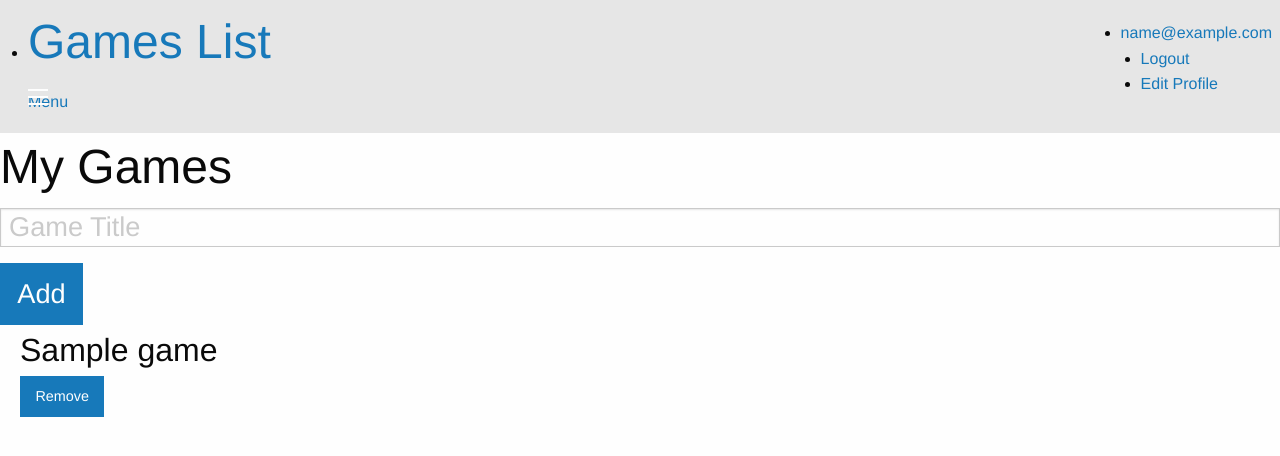
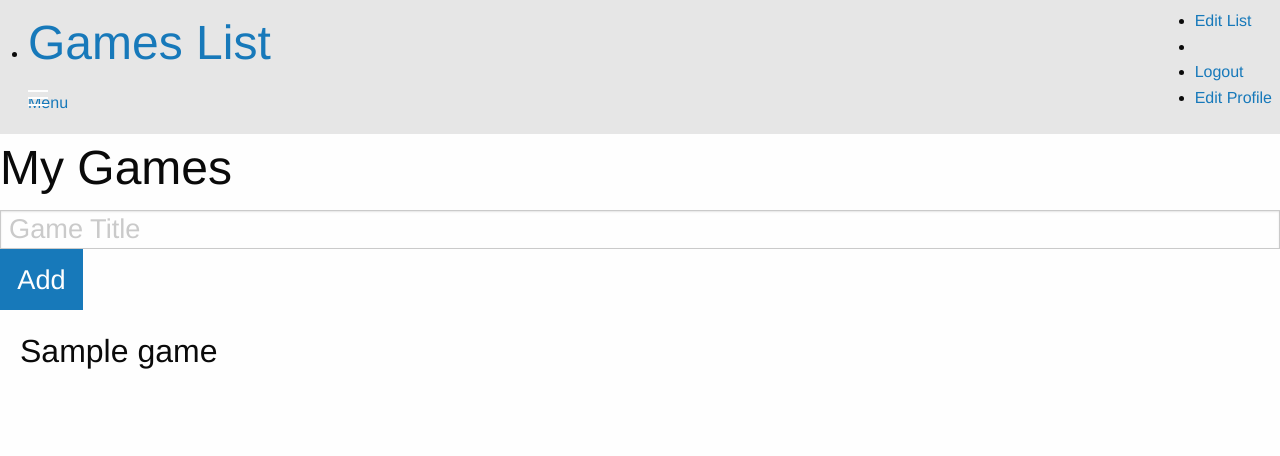
Before and after one commit to drueck/games, a Rails app: page /games in a window 1280 px wide. Shown: the top 456 px of the page. Run offline with Rails 7, Linux system fonts and the light colour scheme; a user stored in the database is signed in; tables that the repository leaves empty hold one stand-in row (values such as "Sample post"); style sheets or scripts are compiled from the project's sources; some libraries are stand-ins or nearby versions.

Commit message:
User can click Edit List to delete games
Replace delete buttons with (X) icons, hidden initially
Add 'Edit List' link to top nav bar. When the user clicks this
it shows the (X) icons by each game. Clicking those will delete
the associated game and refresh the list. When in edit mode the
'Edit List' link changes to 'Done Editing'. When the user clicks
that the (X) icons are hidden again.

```diff
--- a/app/assets/stylesheets/app.css.scss
+++ b/app/assets/stylesheets/app.css.scss
@@ -5,3 +5,6 @@ ul.unstyled {
 .button {
 	box-shadow: none;
 }
+a {
+	cursor: pointer;
+}
--- a/app/assets/stylesheets/games.css.scss
+++ b/app/assets/stylesheets/games.css.scss
@@ -15,3 +15,22 @@ input.add-game-button {
 input.remove-game-button {
 	margin-bottom: 0;
 }
+
+.add-game-form-section {
+	input, button {
+		margin: 0;
+	}
+	margin-bottom: 1em;
+}
+
+.games {
+	a.remove-game-link {
+		i { margin-left: 0.5em; }
+		font-size: 2em;
+		color: gray;
+		&:hover, &:focus {
+			color: red;
+		}
+		display: none;
+	}
+}
--- a/app/views/my_games/_games.html.haml
+++ b/app/views/my_games/_games.html.haml
@@ -1,7 +1,7 @@
 %ul.unstyled.games
   - @games.each do |game|
     %li.row
-      %span.title.large-10.columns= game.title
-      = button_to 'Remove', my_game_path(game), method: :delete,
-        remote: true, class: "remove-game-button button expand",
-        form_class: "remove-game-form large-2 columns"
+      .large-12.columns
+        %span.title= game.title
+        = link_to my_game_path(game), method: :delete, remote: true, class: 'remove-game-link' do
+          %i.icon-remove-circle
--- a/app/views/my_games/_games.js.erb
+++ b/app/views/my_games/_games.js.erb
@@ -1,2 +1,5 @@
 $("input[name='game[title]']").val('');
 $("#games").html("<%= escape_javascript(render partial: 'games', formats: [:html], locals: { flash: flash } ) %>");
+if($('#toggle-edit-mode').html() === 'Done Editing') {
+	$('.remove-game-link').show();
+}
--- a/app/views/my_games/index.html.haml
+++ b/app/views/my_games/index.html.haml
@@ -1,6 +1,6 @@
 %h1 My Games
 
-%section
+%section.add-game-form-section
   = form_tag my_games_path, remote: true do
     .row
       .large-10.columns
--- a/app/views/shared/_top_bar.html.haml
+++ b/app/views/shared/_top_bar.html.haml
@@ -10,11 +10,11 @@
   %section.top-bar-section
     %ul.right
       - if user_signed_in?
-        %li.has-dropdown
-          %a(href="#")= current_user.email
-          %ul.dropdown
-            %li= link_to 'Logout', destroy_user_session_path, method: :delete
-            %li= link_to 'Edit Profile', edit_user_registration_path
+        %li
+          %a#toggle-edit-mode Edit List
+        %li.divider
+        %li= link_to 'Logout', destroy_user_session_path, method: :delete
+        %li= link_to 'Edit Profile', edit_user_registration_path
       - else
         %li= link_to 'Login', new_user_session_path
         %li= link_to 'Sign Up', new_user_registration_path
```
Also changed, not shown: app/assets/javascripts/games.js.coffee (added, +30 -0 lines).
